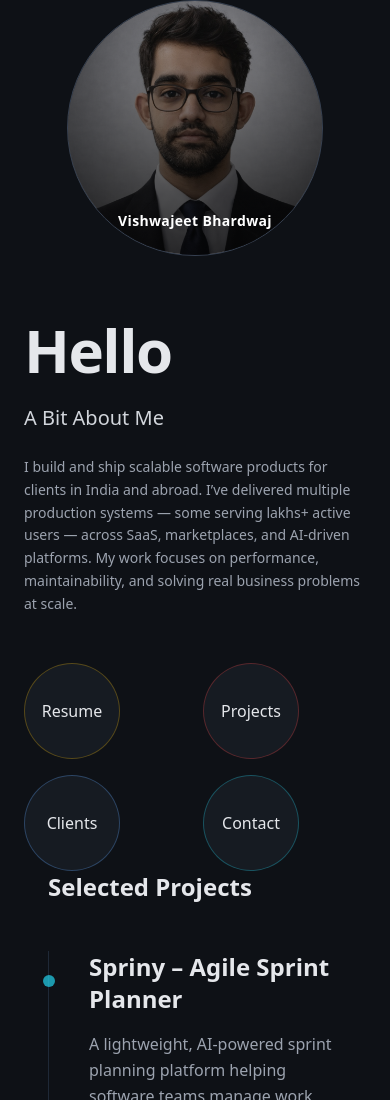
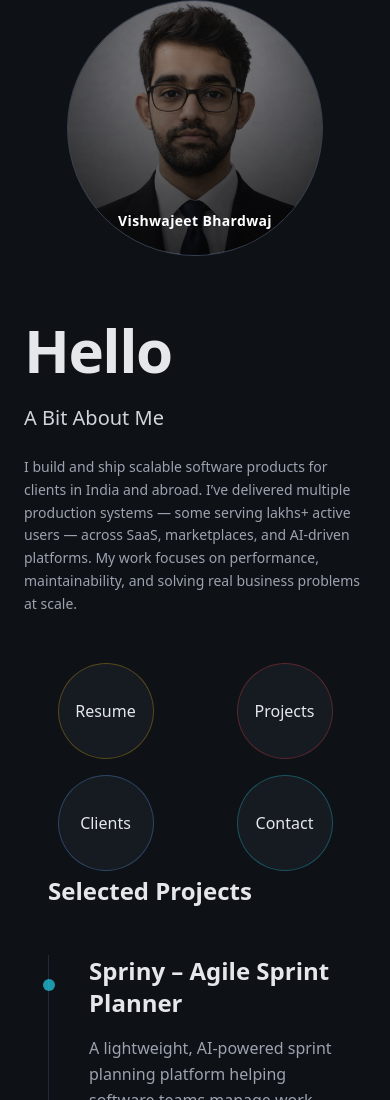
Before and after one commit to VishwajeetBhardwaj26/Portfolio_Final, a Next.js app: page / in a window 390 px wide. Shown: the top 1100 px of the page. Built offline with nearby package versions, Linux system fonts and the light colour scheme.

Commit message:
allignment fixes done

```diff
--- a/app/page.js
+++ b/app/page.js
@@ -132,10 +132,11 @@ export default function Home() {
   animate={{ opacity: 1 }}
   transition={{ delay: 0.5 }}
   className="
-              grid grid-cols-2 gap-4 pt-6
-              sm:flex sm:flex-wrap sm:gap-6
+    grid grid-cols-2 place-items-center gap-4 pt-6
+    sm:flex sm:flex-wrap sm:gap-6 sm:justify-start
   "
 >
+
             <a
               href="/Vishwajeet_Bhardwaj_Resume.pdf"
               download
@@ -207,9 +208,8 @@ export default function Home() {
       {/* ================= PROJECTS ================= */}
       <section
         id="projects"
-        className="max-w-6xl mx-auto px-6 sm:px-2 md:px-2"
+        className="max-w-6xl mx-auto px-6 sm:px-2 md:px-2 py-1 sm:py-15 md:py-15"
       >
-        <div className="space-y-20">
           {/* ================= PROJECTS ================= */}
         <section
           id="projects"
@@ -495,7 +495,6 @@ export default function Home() {
 
           </div>
         </section>
-        </div>
       </section>
 {/* ================= COMPANIES & CLIENTS ================= */}
         <section className="max-w-6xl mx-auto px-12 py-12 sm:px-2 md:px-2" id="clients">
```
Lines whose indentation alone changed are shown as unchanged.
